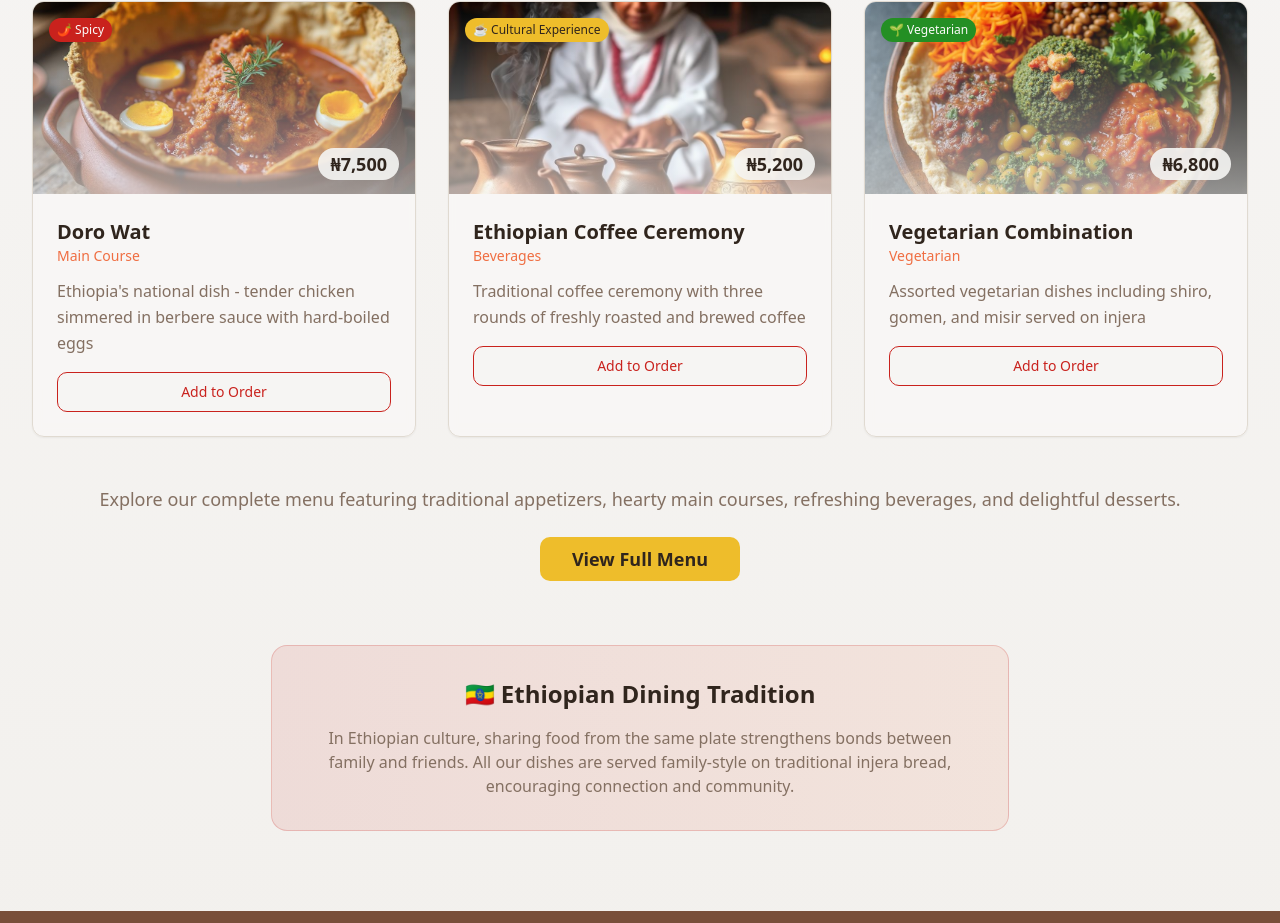
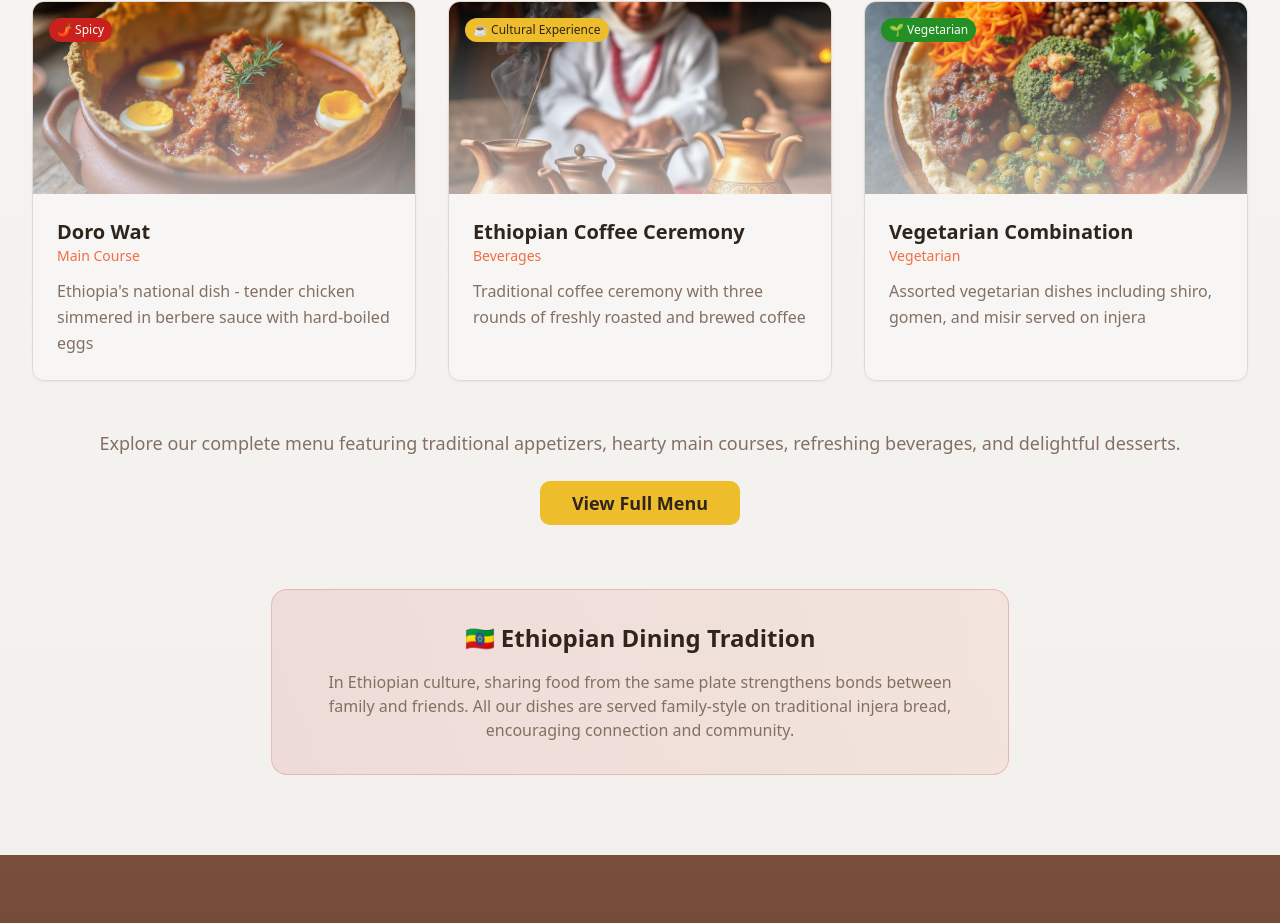
Before and after one commit to YSG-GROUP2016/ethiopic-restuarant, a React (Vite) app: page / in a window 1280 px wide. Shown: the part 1201-2124 px from the top of the page. Built offline with nearby package versions, Linux system fonts and the light colour scheme.

Commit message:
Remove price and order button
Removed price tags and "Add to Order" buttons from the menu display.

```diff
--- a/src/components/MenuPreview.tsx
+++ b/src/components/MenuPreview.tsx
@@ -88,12 +88,6 @@ const MenuPreview = () => {
                   )}
                 </div>
 
-                {/* Price */}
-                <div className="absolute bottom-4 right-4">
-                  <span className="bg-background/90 text-foreground px-3 py-1 rounded-full font-bold text-lg">
-                    {item.price}
-                  </span>
-                </div>
               </div>
 
               <CardHeader className="pb-3">
@@ -110,15 +104,9 @@ const MenuPreview = () => {
               </CardHeader>
 
               <CardContent>
-                <p className="text-muted-foreground leading-relaxed mb-4">
+                <p className="text-muted-foreground leading-relaxed">
                   {item.description}
                 </p>
-                <Button
-                  variant="outline"
-                  className="w-full border-primary text-primary hover:bg-primary hover:text-primary-foreground transition-all duration-300"
-                >
-                  Add to Order
-                </Button>
               </CardContent>
             </Card>
           ))}
--- a/src/pages/Menu.tsx
+++ b/src/pages/Menu.tsx
@@ -262,12 +262,6 @@ const Menu = () => {
                     )}
                   </div>
 
-                  {/* Price */}
-                  <div className="absolute bottom-4 right-4">
-                    <span className="bg-background/95 text-foreground px-4 py-2 rounded-full font-bold text-lg shadow-lg">
-                      {item.price}
-                    </span>
-                  </div>
                 </div>
 
                 <CardHeader className="pb-3">
@@ -277,14 +271,9 @@ const Menu = () => {
                 </CardHeader>
 
                 <CardContent>
-                  <p className="text-muted-foreground leading-relaxed mb-6">
+                  <p className="text-muted-foreground leading-relaxed">
                     {item.description}
                   </p>
-                  <Button
-                    className="w-full bg-gradient-to-r from-primary to-spice-orange hover:from-primary/90 hover:to-spice-orange/90 text-white font-semibold transition-all duration-300"
-                  >
-                    Add to Order
-                  </Button>
                 </CardContent>
               </Card>
             ))}
```
